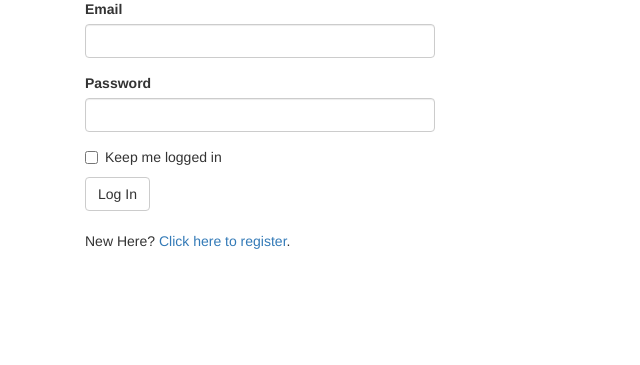
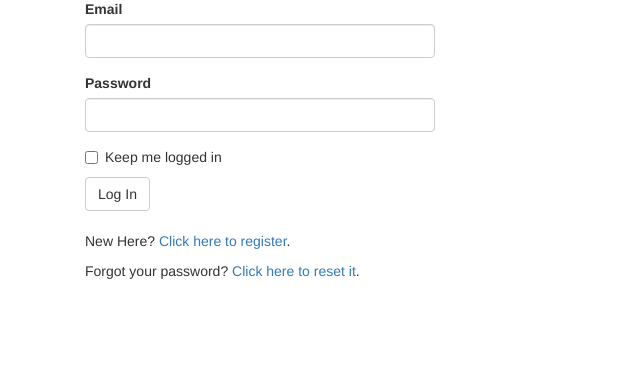
Before and after one commit to dreammis/Flask_P, a Flask app: page /auth/login in a window 1280 px wide. Shown: the part 193-558 px from the top of the page, without its empty margins (0-640 px from the left). Run offline with Flask 2, Linux system fonts and the light colour scheme; parts of the project's set-up code (start-up, migrations or seed data) failed here and were passed over; some libraries are stand-ins or nearby versions.

Commit message:
add forget me

```diff
--- a/app/auth/forms.py
+++ b/app/auth/forms.py
@@ -28,3 +28,27 @@ class RegistrationForm(Form):
     def validate_username(self,field):
         if User.query.filter_by(username=field.data).first():
             raise ValidationError('该用户已经被注册.')
+
+class ChangePasswordForm(Form):
+    old_password = StringField('Old password',validators=[Required()])
+    password = StringField('New password',validators=[
+        Required(),EqualTo('password2',message='两次密码必须一致.')])
+    password2 = PasswordField('Confirm Password',validators=[Required()])
+    submit = SubmitField('Update Password')
+
+
+class PasswordResetRequestForm(Form):
+    email = StringField('Email',validators=[Required(),Length(1,64),Email()])
+    submit= SubmitField('Reset Password.')
+
+class PasswordResetForm(Form):
+    email = StringField('Email', validators=[Required(), Length(1, 64),
+                                   Email()])
+    password = PasswordField('New Password', validators=[
+        Required(), EqualTo('password2', message='Passwords must match')])
+    password2 = PasswordField('Confirm password', validators=[Required()])
+    submit = SubmitField('Reset Password')
+
+    def validate_email(self,field):
+        if User.query.filter_by(email=field.data).first() is None:
+            raise ValidationError('Unknown email address.')
--- a/app/auth/views.py
+++ b/app/auth/views.py
@@ -4,7 +4,7 @@ from . import auth
 from flask import render_template,redirect,request,url_for,flash
 from flask.ext.login import login_user,logout_user,login_required,current_user
 from ..models import User
-from .forms import LoginForm,RegistrationForm
+from .forms import LoginForm,RegistrationForm,ChangePasswordForm,PasswordResetForm,PasswordResetRequestForm
 from .. import db
 from ..email import send_email
 
@@ -82,3 +82,53 @@ def resend_confirmation():
                'auth/email/confirm', user=current_user, token=token)
     flash('A new confirmation email has been sent to you by email.')
     return redirect(url_for('main.index'))
+
+@auth.route('/change-password',methods= ['POST','GET'])
+@login_required
+def change_password():
+    form  = ChangePasswordForm()
+    if form.validate_on_submit():
+        if current_user.verify_password(form.password.data):
+            current_user.password = form.password.data
+            db.session.add(current_user)
+            flash('Your password has been updated.')
+            return redirect(url_for('main.index'))
+        else:
+            flash('Invalid password.')
+    return render_template('auth/change_password.html',form=form)
+
+@auth.route('/reset',methods=['POST','GET'])
+def password_reset_request():
+    if not current_user.is_anonymous:
+        return redirect(url_for('main.index'))
+    form = PasswordResetRequestForm()
+    if form.validate_on_submit():
+        user = User.query.filter_by(email=form.email.data).first()
+        if user:
+            token = user.generate_reset_token()
+            send_email(user.email, 'Reset Your Password',
+                       'auth/email/reset_password',
+                       user=user, token=token,
+                       next=request.args.get('next'))
+        flash('An email with instructions to reset your password has been '
+              'sent to you.')
+        return redirect(url_for('auth.login'))
+    return render_template('auth/reset_password.html', form=form)
+
+
+
+@auth.route('/reset/<token>',methods=['POST','GET'])
+def password_reset(token):
+    if not current_user.is_anonymous:
+        return redirect(url_for('main.index'))
+    form = PasswordResetForm()
+    if form.validate_on_submit():
+        user = User.query.filter_by(email=form.email.data).first()
+        if user is None:
+            return redirect(url_for('main.index'))
+        if user.reset_password(token, form.password.data):
+            flash('Your password has been updated.')
+            return redirect(url_for('auth.login'))
+        else:
+            return redirect(url_for('main.index'))
+    return render_template('auth/reset_password.html', form=form)
--- a/app/templates/auth/login.html
+++ b/app/templates/auth/login.html
@@ -11,5 +11,6 @@
     {{ wtf.quick_form(form) }}
 <br>
     <p>New Here? <a href="{{ url_for('auth.register') }}">Click here to register</a>.</p>
+    <p>Forgot your password? <a href="{{ url_for('auth.password_reset_request') }}">Click here to reset it</a>.</p>
 </div>
 {% endblock %}
--- a/app/templates/base.html
+++ b/app/templates/base.html
@@ -26,7 +26,13 @@
             </ul>
             <ul class="nav navbar-nav navbar-right">
                 {% if current_user.is_authenticated %}
-                <li><a href="{{ url_for('auth.logout') }}">Sign Out</a></li>
+                <li class="dropdown">
+                    <a href="#" class="dropdown-toggle" data-toggle="dropdown">Account <b class="caret"></b></a>
+                    <ul class="dropdown-menu">
+                        <li><a href="{{ url_for('auth.change_password') }}">Change Password</a></li>
+                        <li><a href="{{ url_for('auth.logout') }}">Log Out</a></li>
+                    </ul>
+                </li>
                 {% else %}
                 <li><a href="{{ url_for('auth.login') }}">Sign In</a></li>
                 {% endif %}
```
Also changed, not shown: app/models.py (+19 -0 lines), app/templates/auth/change_password.html (added, +14 -0 lines), app/templates/auth/email/reset_password.html (added, +8 -0 lines), app/templates/auth/email/reset_password.txt (added, +13 -0 lines), app/templates/auth/reset_password.html (added, +13 -0 lines).
